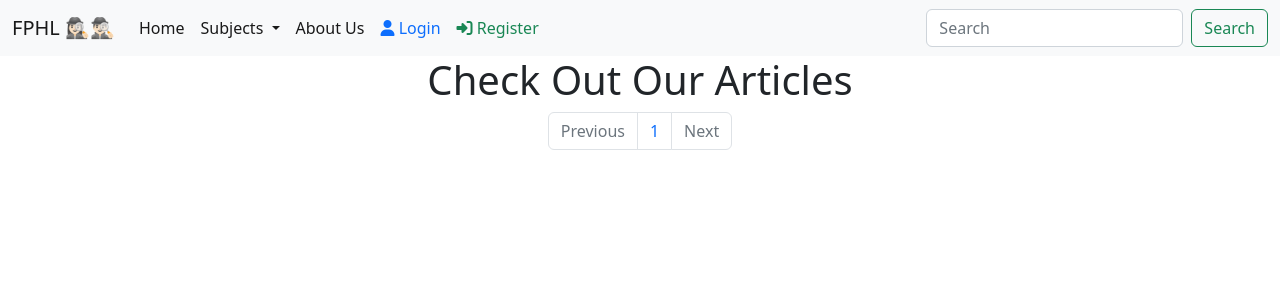
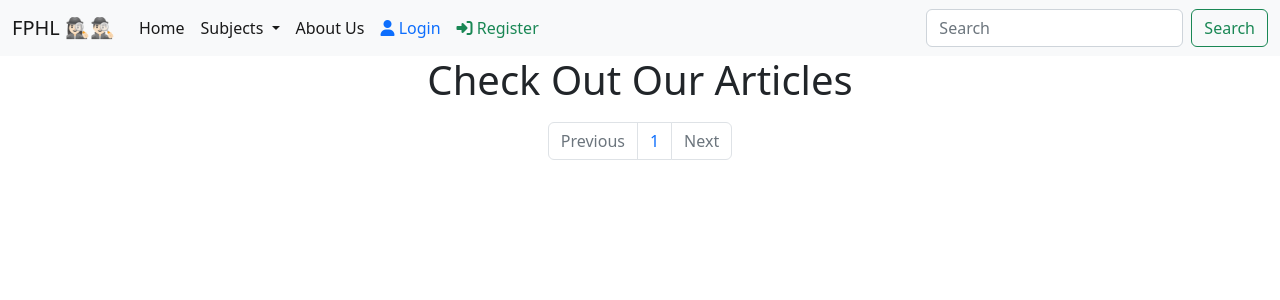
Before and after one commit to fuckhumanity12/fphlcore, a Django app: page / in a window 1280 px wide. Shown: the top 300 px of the page. Run offline with Django 4.2, Linux system fonts and the light colour scheme; data that the repository does not hold is empty; parts of the project's set-up code (start-up, migrations or seed data) failed here and were passed over; some libraries are stand-ins or nearby versions.

Commit message:
added margin-top to pagination

```diff
--- a/articles/templates/articles/home.html
+++ b/articles/templates/articles/home.html
@@ -9,7 +9,6 @@
         {% for article in articles %}
         {% include 'articles/articles-template.html' %}
         {% endfor %}
-        <br>
         {% include 'articles/pagination.html' %}
         <br>
     </div>
--- a/articles/templates/articles/pagination.html
+++ b/articles/templates/articles/pagination.html
@@ -1,4 +1,4 @@
-<nav aria-label="Page navigation example">
+<nav aria-label="Page navigation example" style="margin-top: 10px;">
         <ul class="pagination justify-content-center">
                 {% if articles.has_previous %}
                         <li class="page-item">
```
